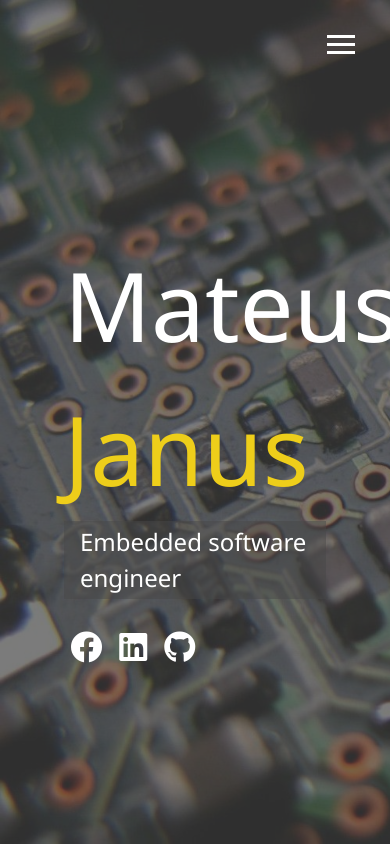
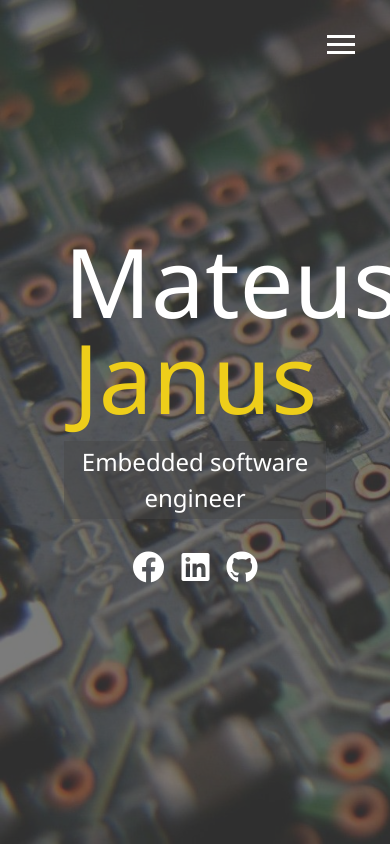
Before and after one commit to matejanus/portfolio, a website: page dist/index.html in a window 390 px wide. Drawn offline with Linux system fonts and the light colour scheme.

Commit message:
adding responsiveness

```diff
--- a/scss/_config.scss
+++ b/scss/_config.scss
@@ -49,7 +49,7 @@
     }
   }
 
-@mixin mediaXL {
+  @mixin mediaXl {
     @media screen and (min-width: 1171px) {
       @content;
     }
--- /dev/null
+++ b/scss/_mobile.scss
@@ -0,0 +1,47 @@
+//widescreens
+
+@include mediaXl{
+
+}
+// Desktop & laptops
+@include mediaLg{
+
+}
+// Tablets
+
+@include mediaMd{
+    main{
+        align-items: center;
+        text-align: center;
+
+        .lg-heading{
+            line-height: 1;
+            margin-bottom: 1rem;
+        }
+    }
+    ul.menu-nav,
+    div.menu-branding{
+        float: none;
+        width: 100%;
+        min-height: 0;
+    &.show{
+
+        transform: translate3d(0,0,0);
+    }
+    }
+
+    .menu-nav{
+        height: 75vh;
+        transform: translate3d(-100%, 0, 0);
+        font-size: 24px;
+    }
+
+}
+// smartphone
+@include mediaSm{
+    main#home h1{
+        margin-top: 10vh;
+
+    }
+
+}
--- a/scss/main.scss
+++ b/scss/main.scss
@@ -1,5 +1,6 @@
 @import 'config';
 @import 'menu';
+@import 'mobile';
 
 * {
   box-sizing: border-box;
```
Also changed, not shown: dist/css/main.css. Lines whose indentation alone changed are shown as unchanged.
